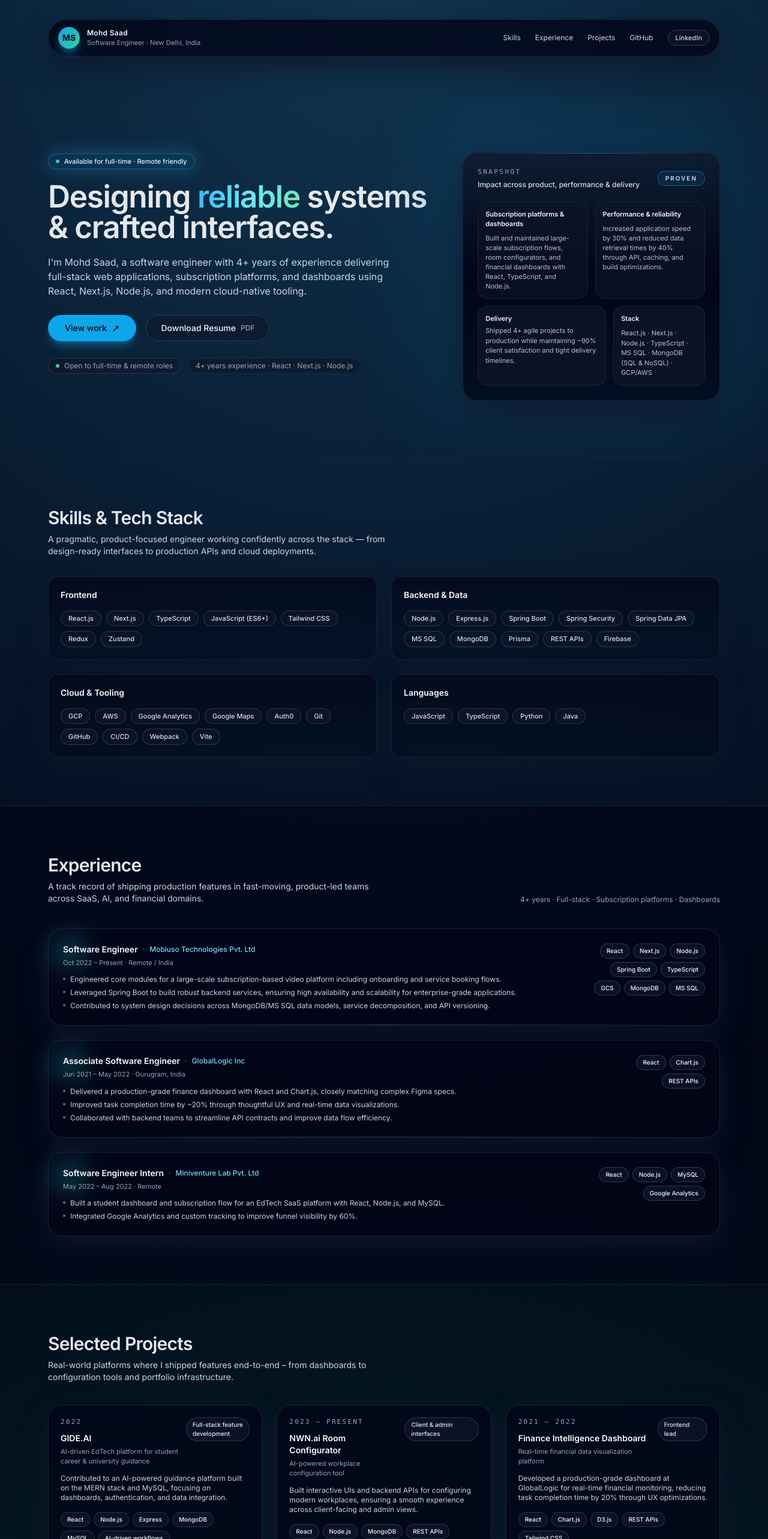
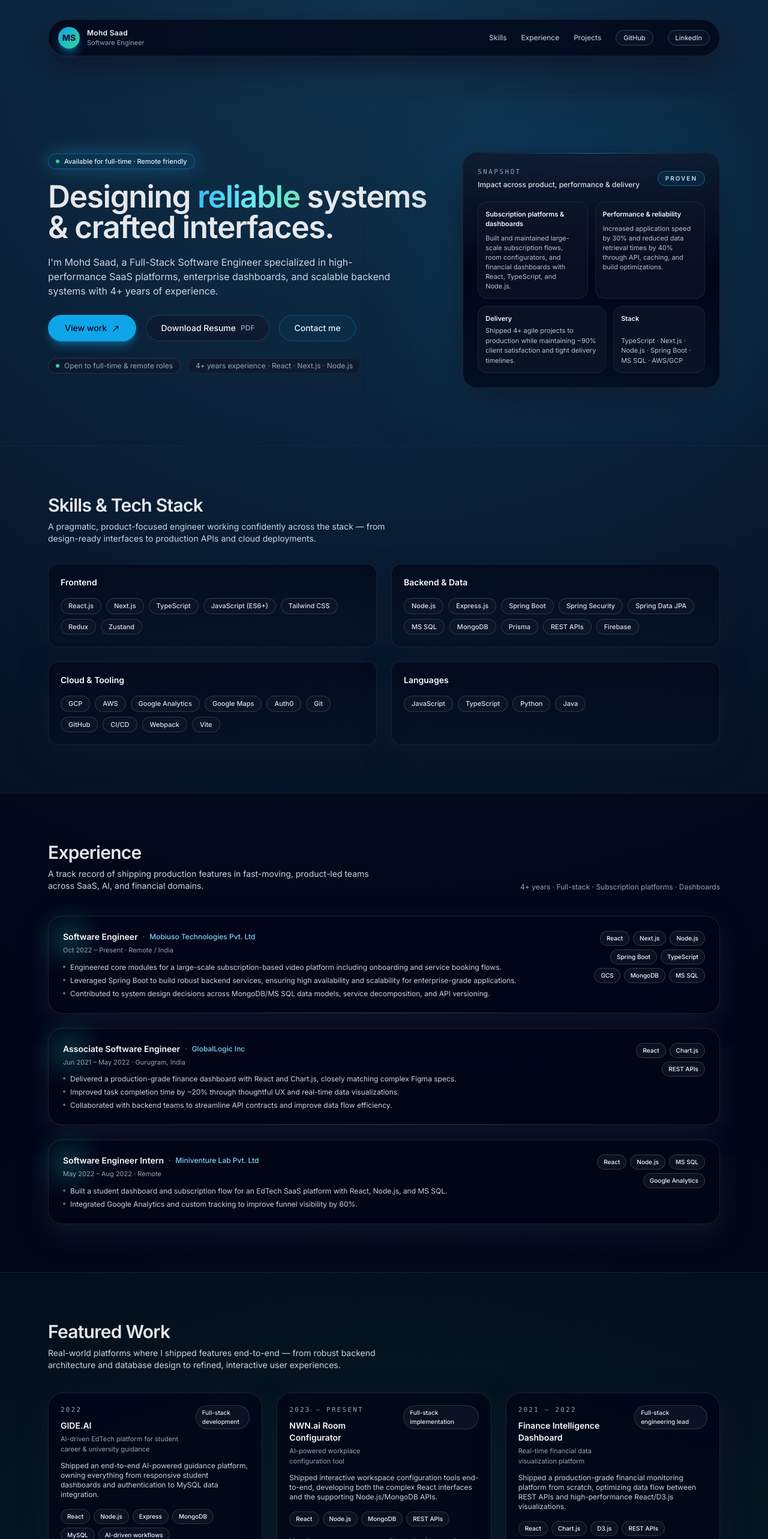
Before and after one commit to msaad323/Portfolio-AI, a Next.js app: page / in a window 1280 px wide. Shown: the top 2566 px of the page at 60% size. Built offline with nearby package versions, Linux system fonts and the light colour scheme.

Commit message:
Phase 2 Final: Standardize navbar, move location to footer with icon, and use 'shipped' in project descriptions

```diff
--- a/app/page.tsx
+++ b/app/page.tsx
@@ -18,7 +18,7 @@ export default function HomePage() {
                 Mohd Saad
               </p>
               <p className="text-[11px] text-slate-400">
-                Software Engineer · New Delhi, India
+                Software Engineer
               </p>
             </div>
           </div>
@@ -36,7 +36,7 @@ export default function HomePage() {
               href="https://github.com/msaad323"
               target="_blank"
               rel="noreferrer"
-              className="hover:text-sky-300"
+              className="rounded-full border border-slate-700 bg-slate-900/60 px-3 py-1 text-[11px] font-medium hover:border-sky-400 hover:text-sky-100"
             >
               GitHub
             </a>
--- /dev/null
+++ b/app/sitemap.ts
@@ -0,0 +1,15 @@
+import { MetadataRoute } from 'next';
+
+export default function sitemap(): MetadataRoute.Sitemap {
+  const baseUrl = 'https://portfolio-ai-ms.vercel.app';
+
+  return [
+    {
+      url: baseUrl,
+      lastModified: new Date(),
+      changeFrequency: 'monthly',
+      priority: 1,
+    },
+    // Add other routes here if you add more pages
+  ];
+}
--- a/components/Contact.tsx
+++ b/components/Contact.tsx
@@ -202,7 +202,14 @@ export function Contact() {
         </div>
 
         <div className="mt-10 flex flex-col items-center justify-between gap-3 border-t border-slate-800/80 pt-5 text-[11px] text-slate-500 md:flex-row">
-          <p>© {new Date().getFullYear()} Mohd Saad. All rights reserved.</p>
+          <div className="flex flex-col gap-1 md:flex-row md:items-center md:gap-3">
+            <p>© {new Date().getFullYear()} Mohd Saad. All rights reserved.</p>
+            <span className="hidden h-1 w-1 rounded-full bg-slate-700 md:block" />
+            <p className="flex items-center gap-1.5">
+              <svg xmlns="http://www.w3.org/2000/svg" width="10" height="10" viewBox="0 0 24 24" fill="none" stroke="currentColor" strokeWidth="2.5" strokeLinecap="round" strokeLinejoin="round" className="text-sky-500"><path d="M21 10c0 7-9 13-9 13s-9-6-9-13a9 9 0 0 1 18 0z"/><circle cx="12" cy="10" r="3"/></svg>
+              New Delhi, India
+            </p>
+          </div>
           <p className="text-slate-600">
             Built with Next.js, TypeScript, Tailwind CSS, and Framer Motion.
           </p>
--- a/components/Experience.tsx
+++ b/components/Experience.tsx
@@ -33,10 +33,10 @@ const roles = [
     period: "May 2022 – Aug 2022",
     location: "Remote",
     highlights: [
-      "Built a student dashboard and subscription flow for an EdTech SaaS platform with React, Node.js, and MySQL.",
+      "Built a student dashboard and subscription flow for an EdTech SaaS platform with React, Node.js, and MS SQL.",
       "Integrated Google Analytics and custom tracking to improve funnel visibility by 60%."
     ],
-    stack: ["React", "Node.js", "MySQL", "Google Analytics"]
+    stack: ["React", "Node.js", "MS SQL", "Google Analytics"]
   }
 ];
 
--- a/components/Hero.tsx
+++ b/components/Hero.tsx
@@ -41,10 +41,7 @@ export function Hero() {
               systems & crafted interfaces.
             </h1>
             <p className="mt-5 max-w-xl text-sm md:text-base text-slate-300">
-              I&apos;m Mohd Saad, a software engineer with 4+ years of
-              experience delivering full-stack web applications, subscription
-              platforms, and dashboards using React, Next.js, Node.js, and
-              modern cloud-native tooling.
+              I&apos;m Mohd Saad, a Full-Stack Software Engineer specialized in high-performance SaaS platforms, enterprise dashboards, and scalable backend systems with 4+ years of experience.
             </p>
 
             <div className="mt-7 flex flex-wrap gap-4">
@@ -63,6 +60,12 @@ export function Hero() {
                 <span>Download Resume</span>
                 <span className="text-xs text-slate-400">PDF</span>
               </a>
+              <Link
+                href="#contact"
+                className="inline-flex items-center justify-center gap-2 rounded-full border border-sky-500/30 bg-sky-500/5 px-6 py-2.5 text-sm font-medium text-sky-100 backdrop-blur-sm transition hover:bg-sky-500/10 focus-visible:outline-none focus-visible:ring-2 focus-visible:ring-sky-400 focus-visible:ring-offset-2 focus-visible:ring-offset-slate-950"
+              >
+                <span>Contact me</span>
+              </Link>
             </div>
 
             <div className="mt-7 flex flex-wrap gap-3 text-xs text-slate-400">
@@ -133,8 +136,7 @@ export function Hero() {
                 <div className="flex flex-col justify-between gap-2 rounded-2xl border border-slate-800/80 bg-slate-900/70 p-3">
                   <p className="font-semibold text-slate-100">Stack</p>
                   <p className="text-slate-300/90">
-                    React.js · Next.js · Node.js · TypeScript ·
-                    MS SQL · MongoDB (SQL & NoSQL) · GCP/AWS
+                    TypeScript · Next.js · Node.js · Spring Boot · MS SQL · AWS/GCP
                   </p>
                 </div>
               </div>
--- a/components/Projects.tsx
+++ b/components/Projects.tsx
@@ -9,9 +9,9 @@ const projects = [
     subtitle: "AI-driven EdTech platform for student career & university guidance",
     year: "2022",
     url: "https://web.gide.ai/",
-    role: "Full-stack feature development",
+    role: "Full-stack development",
     description:
-      "Contributed to an AI-powered guidance platform built on the MERN stack and MySQL, focusing on dashboards, authentication, and data integration.",
+      "Shipped an end-to-end AI-powered guidance platform, owning everything from responsive student dashboards and authentication to MySQL data integration.",
     tech: ["React", "Node.js", "Express", "MongoDB", "MySQL", "AI-driven workflows"]
   },
   {
@@ -19,9 +19,9 @@ const projects = [
     subtitle: "AI-powered workplace configuration tool",
     year: "2023 – Present",
     url: "https://dev-configurator.nwncarousel.video/",
-    role: "Client & admin interfaces",
+    role: "Full-stack implementation",
     description:
-      "Built interactive UIs and backend APIs for configuring modern workplaces, ensuring a smooth experience across client-facing and admin views.",
+      "Shipped interactive workspace configuration tools end-to-end, developing both the complex React interfaces and the supporting Node.js/MongoDB APIs.",
     tech: ["React", "Node.js", "MongoDB", "REST APIs"]
   },
   {
@@ -29,9 +29,9 @@ const projects = [
     subtitle: "Real-time financial data visualization platform",
     year: "2021 – 2022",
     url: "#",
-    role: "Frontend lead",
+    role: "Full-stack engineering lead",
     description:
-      "Developed a production-grade dashboard at GlobalLogic for real-time financial monitoring, reducing task completion time by 20% through UX optimizations.",
+      "Shipped a production-grade financial monitoring platform from scratch, optimizing data flow between REST APIs and high-performance React/D3.js visualizations.",
     tech: ["React", "Chart.js", "D3.js", "REST APIs", "Tailwind CSS"]
   }
 ];
@@ -59,11 +59,10 @@ export function Projects() {
         <div className="flex flex-col gap-4 md:flex-row md:items-end md:justify-between">
           <div>
             <h2 className="text-2xl md:text-3xl font-semibold tracking-tight">
-              Selected Projects
+              Featured Work
             </h2>
             <p className="mt-2 max-w-xl text-sm text-slate-300">
-              Real-world platforms where I shipped features end-to-end – from
-              dashboards to configuration tools and portfolio infrastructure.
+              Real-world platforms where I shipped features end-to-end — from robust backend architecture and database design to refined, interactive user experiences.
             </p>
           </div>
         </div>
```
Also changed, not shown: public/robots.txt (added).
